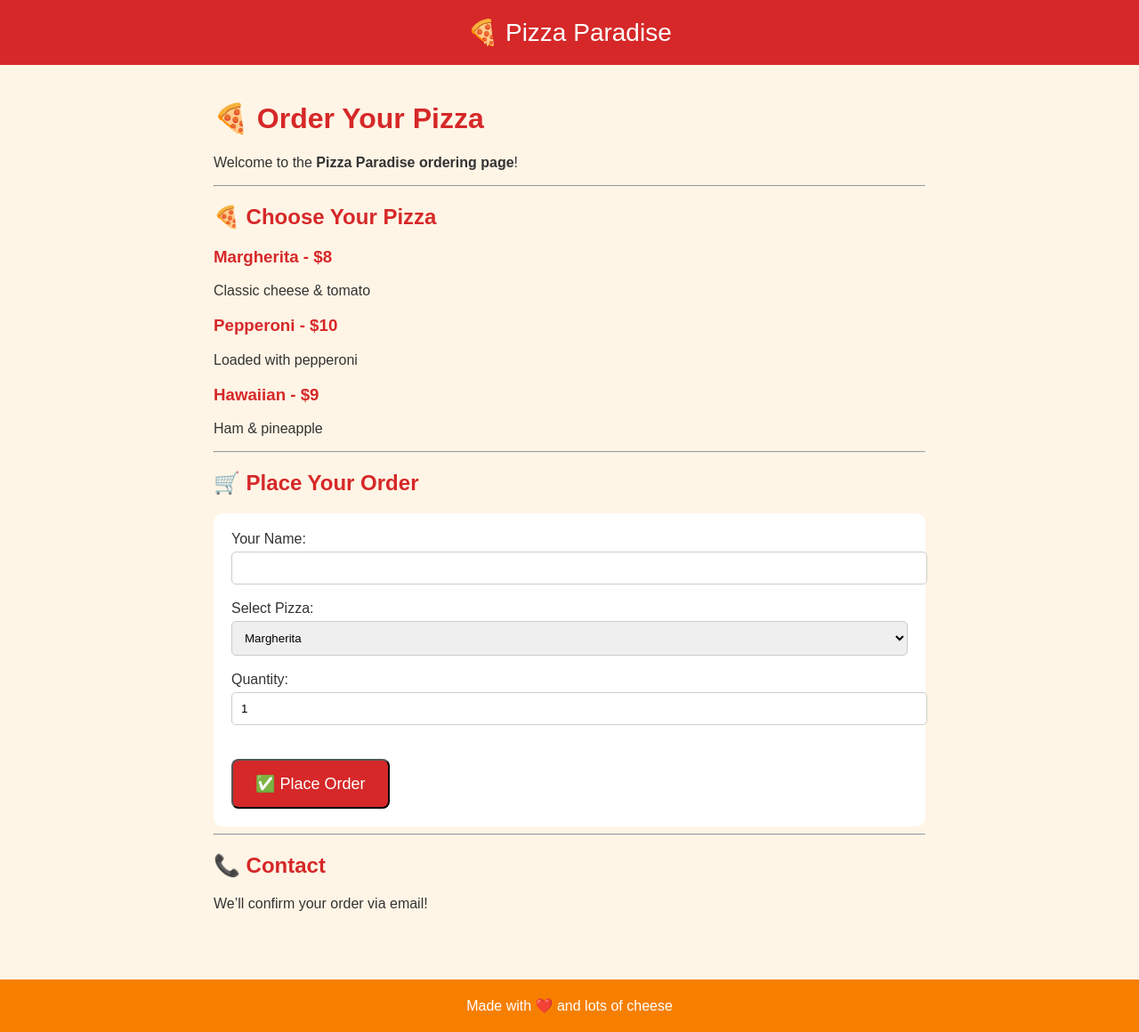
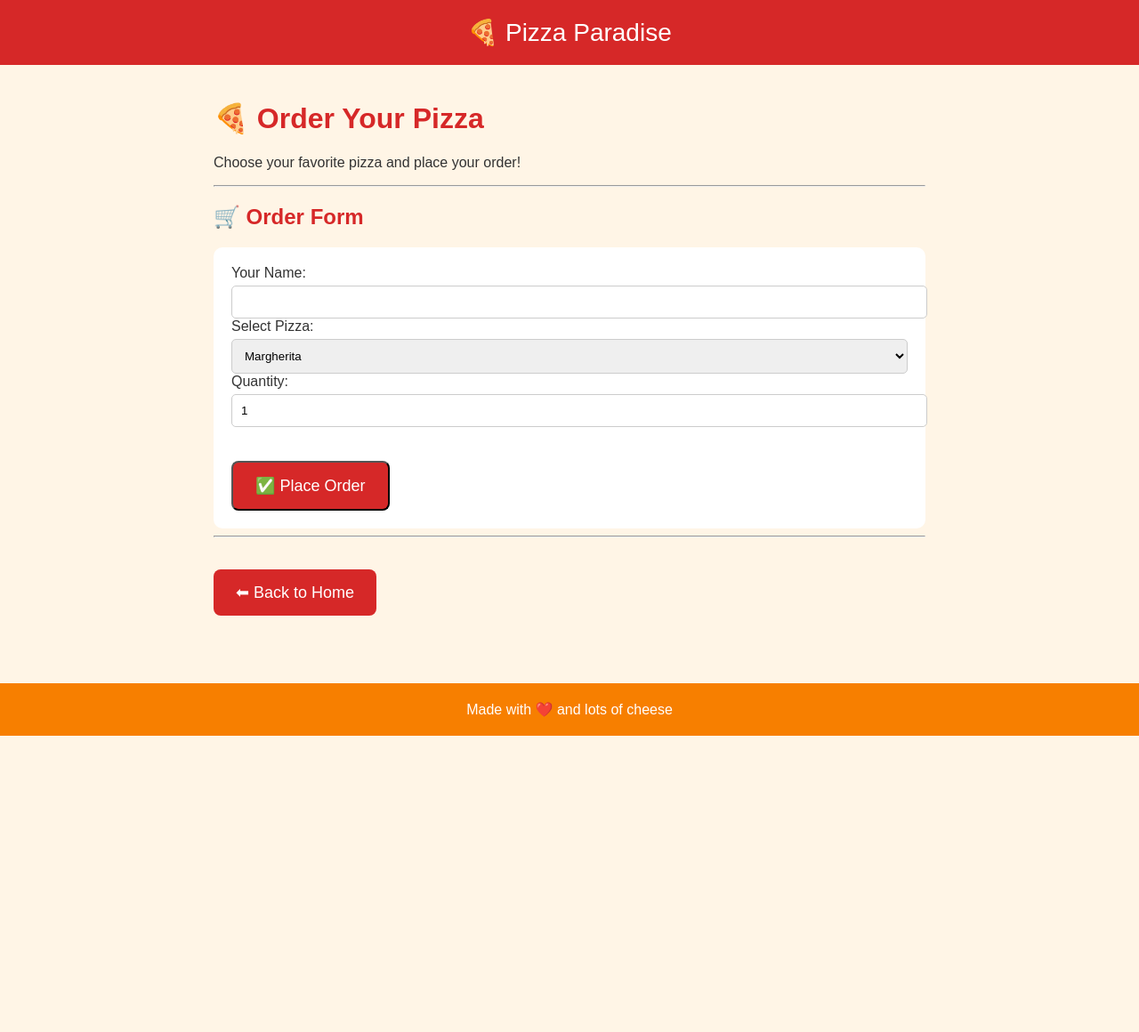
Before and after one commit to 007Sriram/007sriram.github.io, a Jekyll site: the page built from order.md, in a window 1280 px wide. Shown: the whole page at 89% size. Built offline with Jekyll 4.4.1, drawn with Linux system fonts in a browser that asks for light colours; after the commit the page ends 900 px from its top, so only the background shows below that.

Commit message:
Update order.md

```diff
--- a/order.md
+++ b/order.md
@@ -1,47 +1,35 @@
 ---
 layout: default
 title: Order Pizza
+permalink: /order.html
 ---
 
 # 🍕 Order Your Pizza
 
-Welcome to the **Pizza Paradise ordering page**!
+Choose your favorite pizza and place your order!
 
 ---
 
-## 🍕 Choose Your Pizza
-
-### Margherita - $8
-Classic cheese & tomato
-
-### Pepperoni - $10
-Loaded with pepperoni
-
-### Hawaiian - $9
-Ham & pineapple
-
----
-
-## 🛒 Place Your Order
+## 🛒 Order Form
 
 <form>
-  <label>Your Name:</label><br>
-  <input type="text" name="name" required><br><br>
+  <label>Your Name:</label>
+  <input type="text" name="name" required>
 
-  <label>Select Pizza:</label><br>
+  <label>Select Pizza:</label>
   <select name="pizza">
     <option>Margherita</option>
     <option>Pepperoni</option>
     <option>Hawaiian</option>
-  </select><br><br>
+  </select>
 
-  <label>Quantity:</label><br>
-  <input type="number" value="1" min="1"><br><br>
+  <label>Quantity:</label>
+  <input type="number" value="1" min="1">
 
+  <br><br>
   <button type="submit" class="order-btn">✅ Place Order</button>
 </form>
 
 ---
 
-## 📞 Contact
-We’ll confirm your order via email!
+<a href="{{ '/' | relative_url }}" class="order-btn">⬅ Back to Home</a>
```
